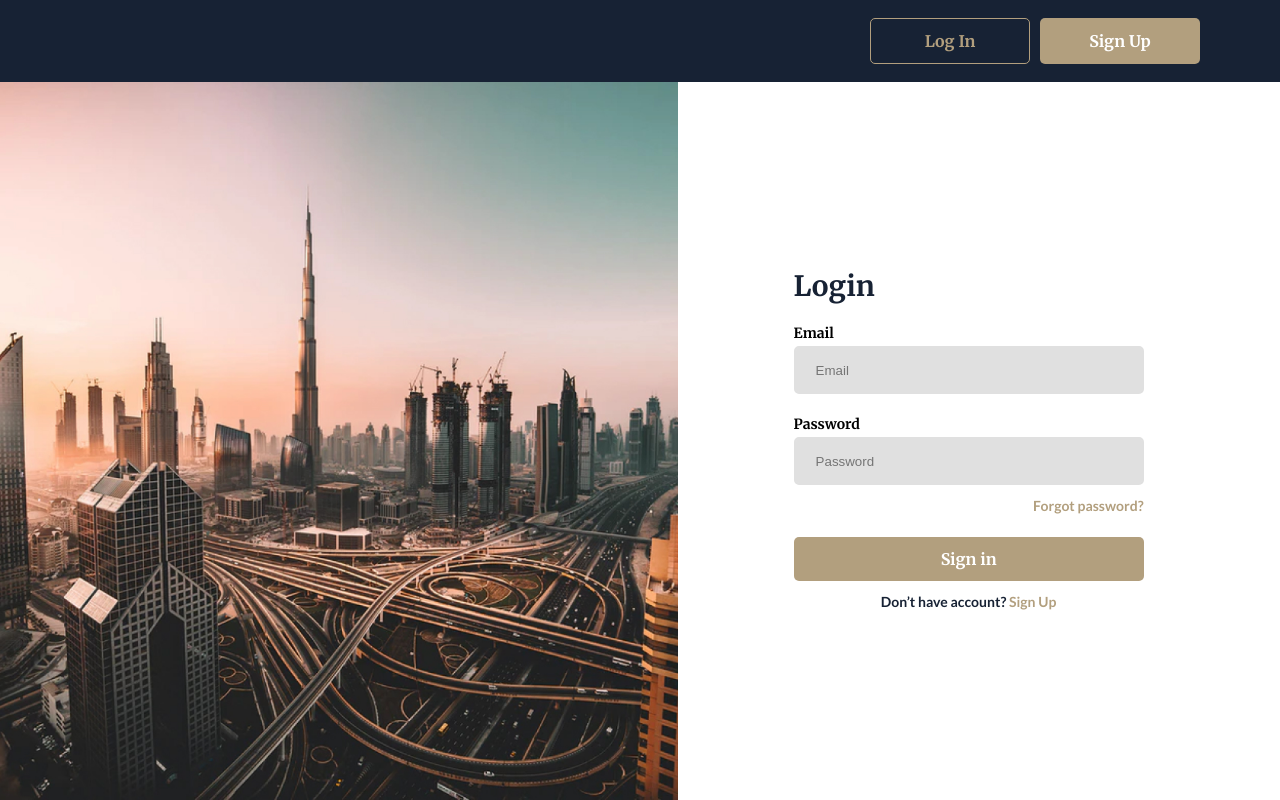
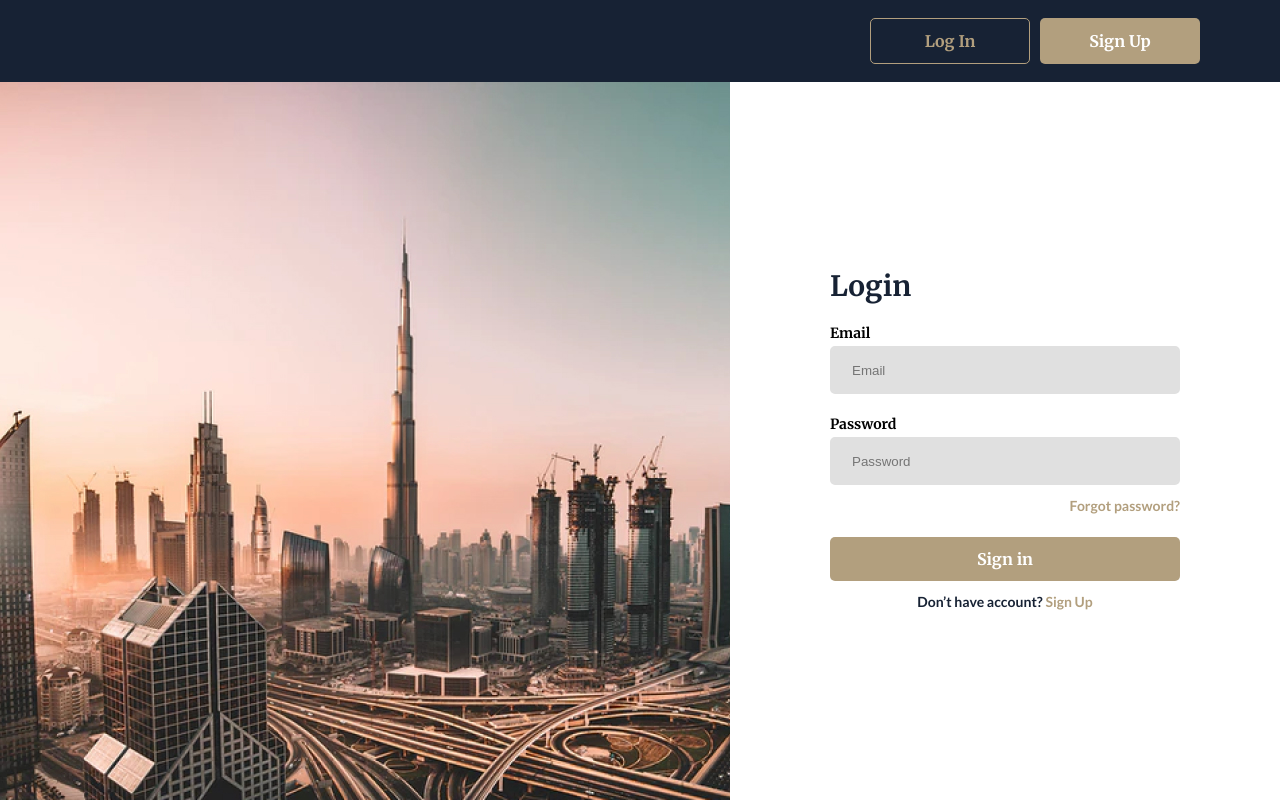
Before and after one commit to AntonBaranskyi/zenWeb, a React (Vite) app in the folder client/: page /auth/logIn in a window 1280 px wide. Built offline with nearby package versions, Linux system fonts and the light colour scheme.

Commit message:
Fixed login page styles

```diff
--- a/client/src/components/LoginForm/LoginForm.module.scss
+++ b/client/src/components/LoginForm/LoginForm.module.scss
@@ -1,8 +1,17 @@
+@import '../../styles/mixins/mixins.scss';
+
 .loginForm {
   display: flex;
 
   justify-content: center;
   align-items: center;
+
+  padding-inline: 20px;
+
+@include onSmallDesktop{
+  padding-inline: 100px;
+
+}
 
   .loginWrapper {
     display: flex;
--- a/client/src/pages/AuthPage.module.scss
+++ b/client/src/pages/AuthPage.module.scss
@@ -11,26 +11,26 @@
   height: calc(100vh - 82px);
 
   .authPagePoster {
-    // display: none;
+    display: none;
 
     background-image: url('../assets/imageAuth.jpg');
 
     width: 62%;
 
     background-repeat: no-repeat;
-    height: 100%;
+    height: auto;
 
-    background-size: contain;
+    @include onTablet {
+      width: 600px;
+    }
 
-    // @include onSmallDesktop {
-    //   display: block;
+    @include onSmallDesktop {
+      display: block;
 
-    //   width: 55%;
-    // }
+      width: 890px;
+    }
 
-    // @include onDesktop {
-
-    //   width: 62%;
-    // }
+    @include onDesktop {
+    }
   }
 }
```
